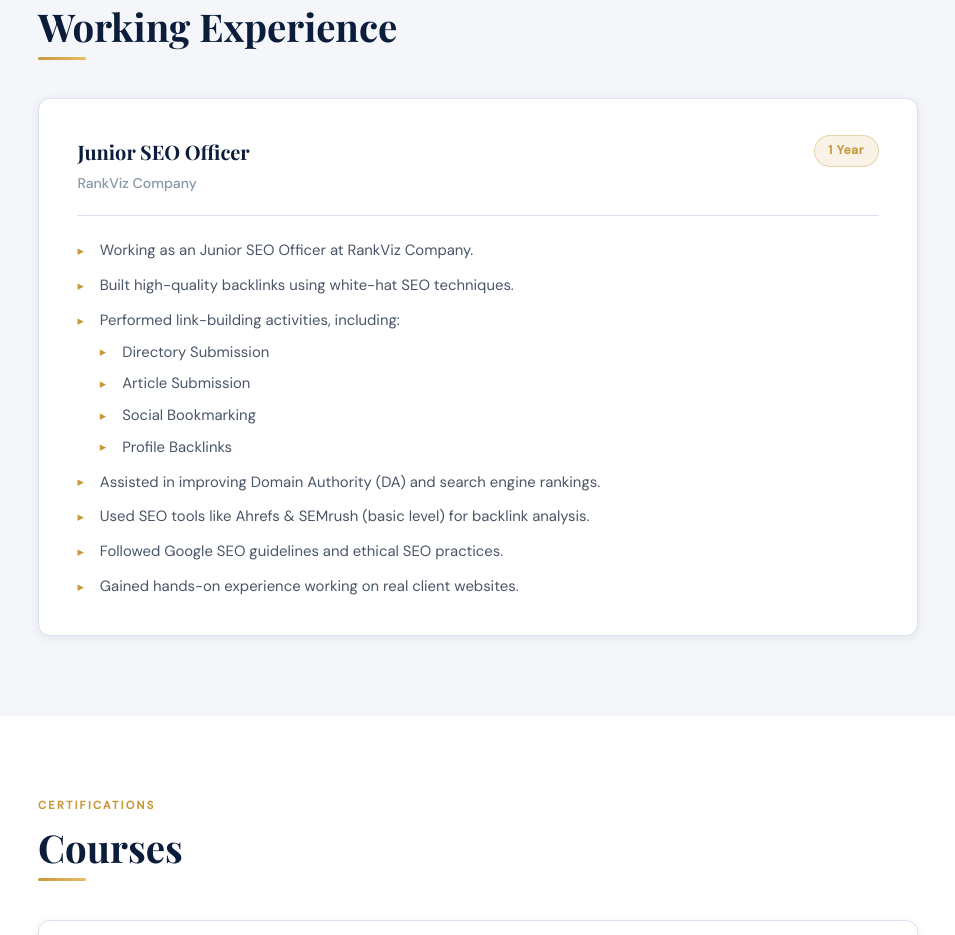
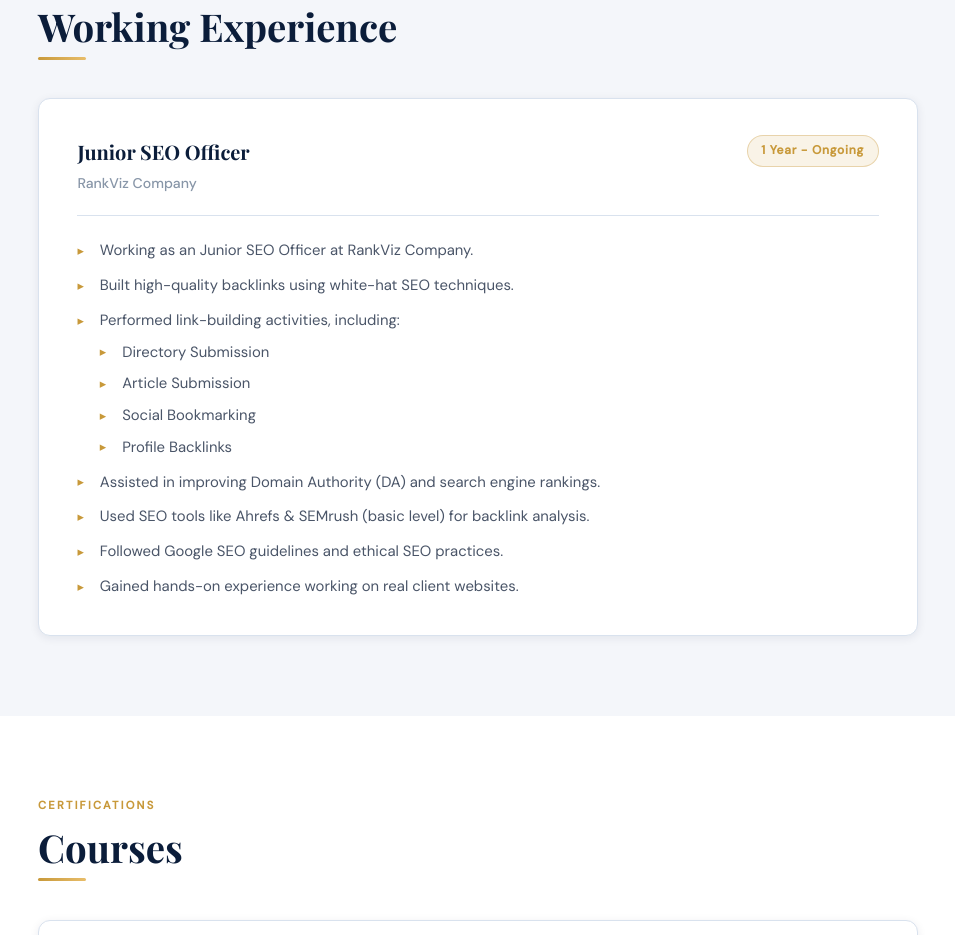
Before and after one commit to DAHAF-F/My-Portfolio, a plain HTML site: page index.html in a window 1280 px wide. Shown: the part 1757-2692 px from the top of the page, without its empty margins (162-1117 px from the left). Drawn offline with nearby package versions, Linux system fonts and the light colour scheme.

Commit message:
Update index.html

```diff
--- a/index.html
+++ b/index.html
@@ -732,7 +732,7 @@
                             <h3>Junior SEO Officer</h3>
                             <h4>RankViz Company</h4>
                         </div>
-                        <span class="job-badge">1 Year</span>
+                        <span class="job-badge">1 Year - Ongoing </span>
                     </div>
                     <ul>
                         <li>Working as an Junior SEO Officer at RankViz Company.</li>
```
